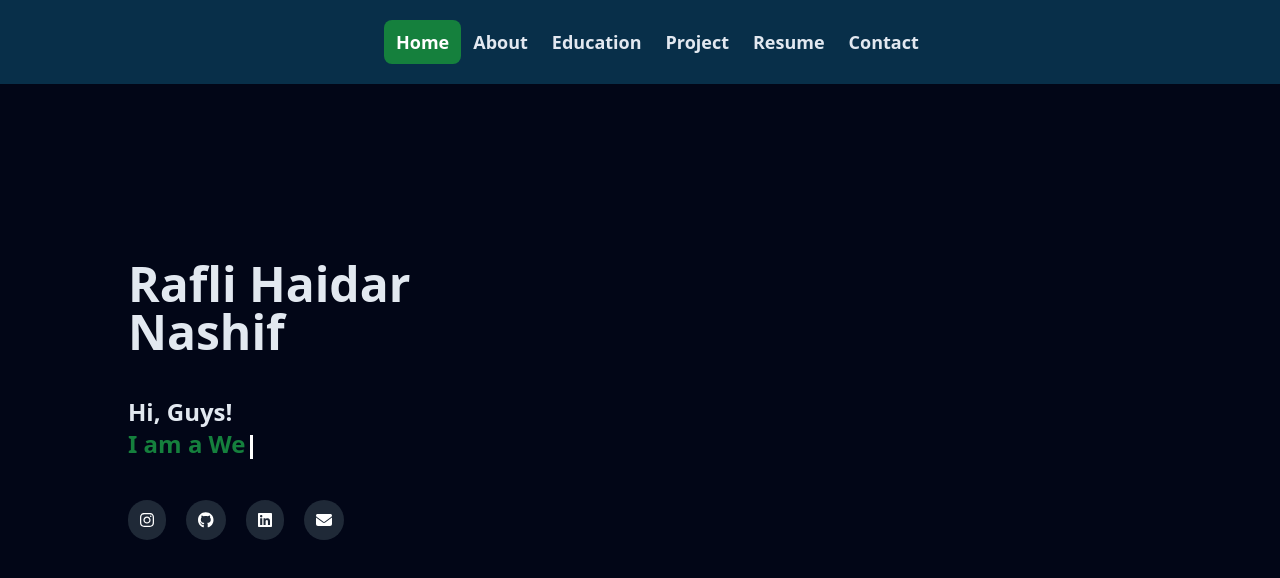
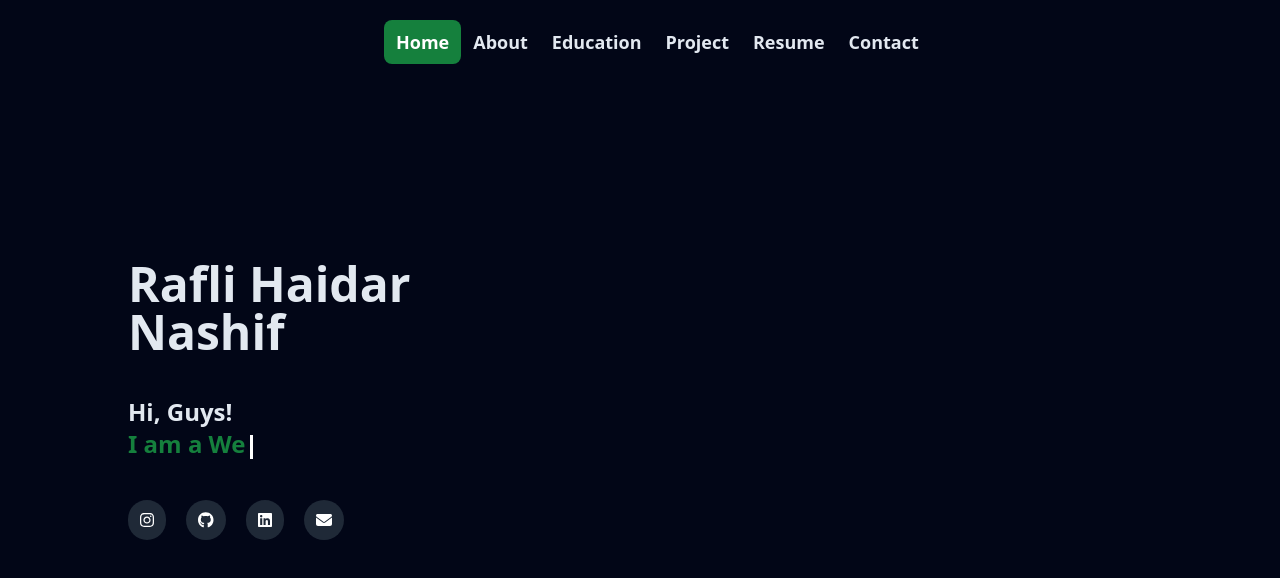
Before and after one commit to raflihaidar/Rafli-website, a Vue app: page / in a window 1280 px wide. Shown: the top 578 px of the page. Built offline with nearby package versions, Linux system fonts and the light colour scheme.

Commit message:
fixing bug in responsive design

```diff
--- a/src/components/NavbarComponent.vue
+++ b/src/components/NavbarComponent.vue
@@ -1,6 +1,6 @@
 <template>
   <nav class="w-screen">
-    <div class="w-full lg:flex hidden justify-center py-5 bg-sky-950">
+    <div class="w-full lg:flex hidden justify-center py-5 lg:first-line:bg-sky-950">
       <section class="w-[40%] text-slate-200 font-semibold transition-colors text-lg flex justify-between cursor-pointer">
         <router-link class="py-2 px-3 rounded-lg"
           :class="item.status ? 'bg-green-700 text-white' : 'hover:text-green-700'"
--- a/src/views/ContactView.vue
+++ b/src/views/ContactView.vue
@@ -1,9 +1,9 @@
 <template>
-  <main class="w-[80%] mx-auto my-10">
+  <main class="lg:w-[80%] w-[90%] mx-auto my-10">
     <section>
       <SubTittleComponent name="CONTACTS" />
       <div class="grid lg:grid-cols-2 gap-8 text-green-700">
-        <section class="flex gap-x-5 items-center bg-sky-950 rounded-xl px-4 py-10">
+        <section class="flex gap-x-5 items-center bg-sky-950 rounded-xl px-4 py-8">
           <span class="bg-slate-600 rounded-full p-4">
             <EmailIcon size="1.3" />
           </span>
```
